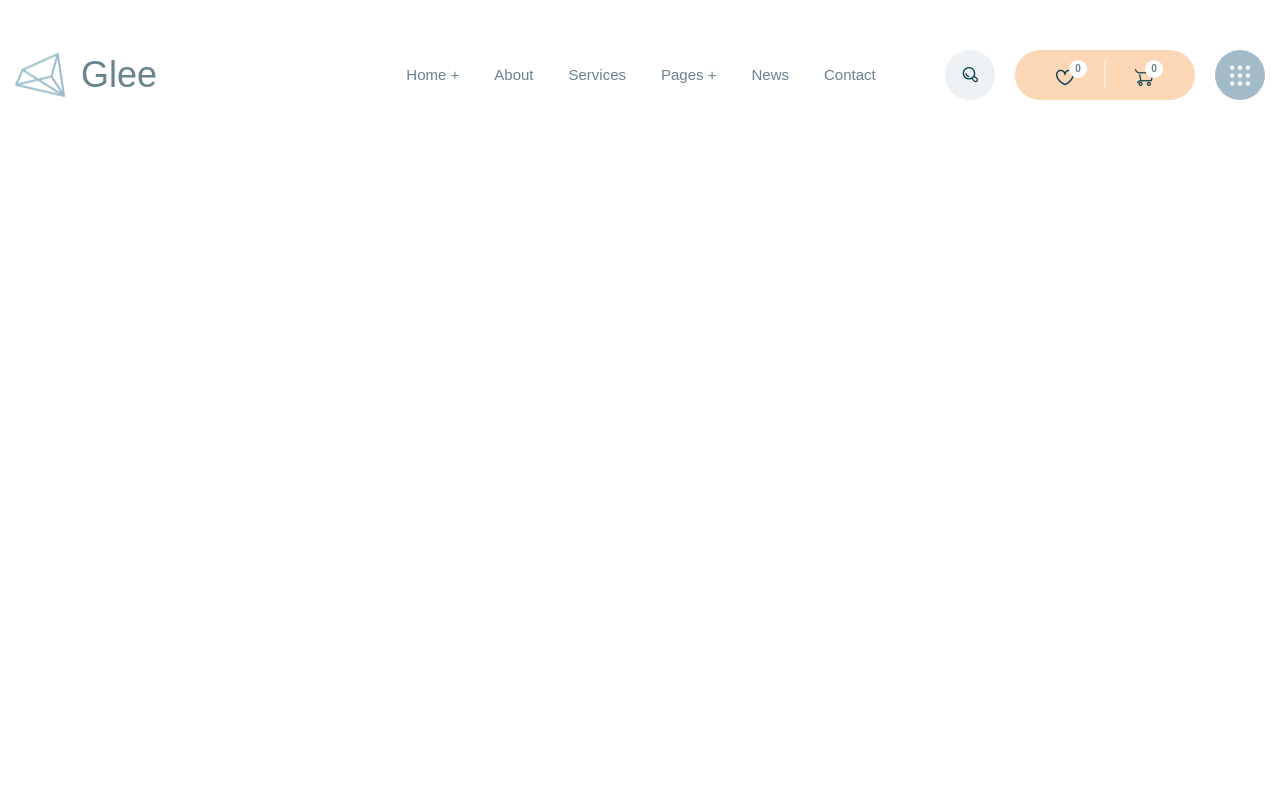
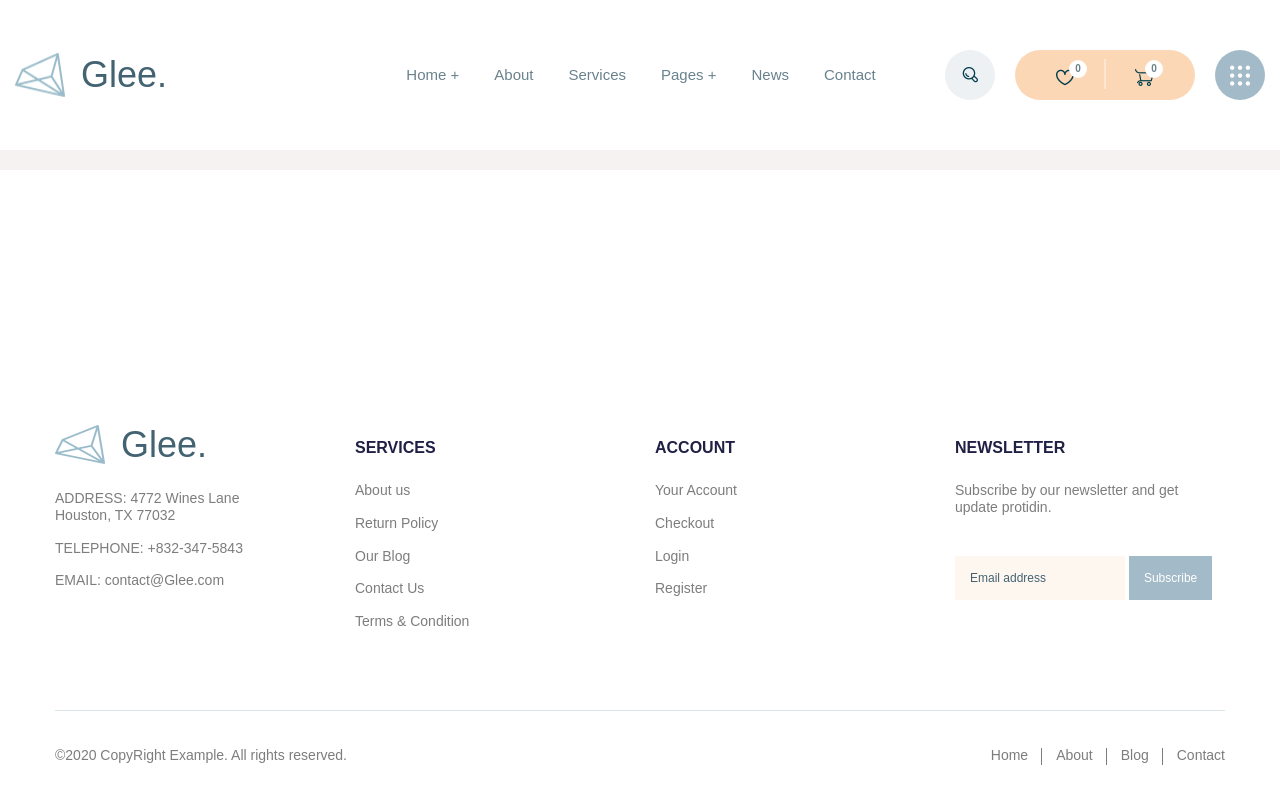
Before and after one commit to vi-notych/glee, a website: page app/index.html in a window 1280 px wide. Drawn offline with nearby package versions, Linux system fonts and the light colour scheme; files that its build step writes are made by us from their sources; files whose address does not match are found by name.

Commit message:
сделал footer

```diff
--- a/app/index.html
+++ b/app/index.html
@@ -11,11 +11,11 @@
 <body>
 
   <header class="header">
-    <div class="container-big">
+    <div class="container container--lg">
       <div class="header__inner">
         <a class="header__logo" href="#">
-          <img src="images/logo.png" alt="#">
-          <span>Glee</span>
+          <img src="images/logo.png" alt="logo">
+          <span>Glee.</span>
         </a>
         <nav class="header__nav">
           <ul class="header__list">
@@ -43,7 +43,6 @@
           <a class="header__search" href="#">
             <img src="images/icon/search.png" alt="search icon">
           </a>
-          <div class="header__wrapper">
           <a class="header__heart" href="#">
             <img src="images/icon/heart.png" alt="heart icon">
             <span>0</span>
@@ -52,15 +51,101 @@
             <img src="images/icon/cart.png" alt="cart icon">
             <span>0</span>
           </a>
-          </div>
           <a class="header__library " href="#">
             <img src="images/icon/library.png" alt="library icon">
           </a>
         </div>
       </div>
-
     </div>
   </header>
+
+
+  <main class="main">
+    <div class="main__block"></div>
+  </main>
+
+
+
+  <footer class="footer">
+    <div class="container">
+      <div class="footer__top">
+        <div class="footer__contact">
+          <a class="footer__logo" href="#">
+            <img src="images/logo.png" alt="logo">
+            <span>Glee.</span>
+          </a>
+          <a class="footer__address" href="#">ADDRESS: 4772 Wines Lane Houston, TX 77032</a>
+          <a class="footer__phone" href="tel:+8323475843">TELEPHONE: +832-347-5843</a>
+          <a class="footer__email" href="mailto:contact@Glee.com">EMAIL: contact@Glee.com</a>
+        </div>
+        <div class="footer__services">
+          <h6 class="footer__title">Services</h6>
+          <ul class="footer__list">
+            <li class="footer__item">
+              <a class="footer__link" href="#">About us</a>
+            </li>
+            <li class="footer__item">
+              <a class="footer__link" href="#">Return Policy</a>
+            </li>
+            <li class="footer__item">
+              <a class="footer__link" href="#">Our Blog</a>
+            </li>
+            <li class="footer__item">
+              <a class="footer__link" href="#">Contact Us</a>
+            </li>
+            <li class="footer__item">
+              <a class="footer__link" href="#">Terms & Condition</a>
+            </li>
+          </ul>
+        </div>
+        <div class="footer__account">
+          <h6 class="footer__title">Account</h6>
+          <ul class="footer__list">
+            <li class="footer__item">
+              <a class="footer__link" href="#">Your Account</a>
+            </li>
+            <li class="footer__item">
+              <a class="footer__link" href="#">Checkout</a>
+            </li>
+            <li class="footer__item">
+              <a class="footer__link" href="#">Login</a>
+            </li>
+            <li class="footer__item">
+              <a class="footer__link" href="#">Register</a>
+            </li>
+          </ul>
+        </div>
+        <div class="footer__form">
+          <h6 class="footer__title">newsletter</h6>
+          <p>Subscribe by our newsletter and get update protidin.</p>
+          <form class="footer__form" action="#">
+            <input class="footer__input" type="email" placeholder="Email address" required>
+            <button class="footer__button" type="submit">Subscribe</button>
+          </form>
+        </div>
+      </div>
+      <div class="footer__bottom">
+        <p>©2020 CopyRight Example. All rights reserved.</p>
+        <ul class="footer__nav">
+          <li class="footer__menu">
+            <a class="footer__link" href="#">Home</a>
+          </li>
+          <li class="footer__menu">
+            <a class="footer__link" href="#">About</a>
+          </li>
+          <li class="footer__menu">
+            <a class="footer__link" href="#">Blog</a>
+          </li>
+          <li class="footer__menu">
+            <a class="footer__link" href="#">Contact</a>
+          </li>
+        </ul>
+      </div>
+    </div>
+  </footer>
+
+
+
 
   <script src="js/main.min.js"></script>
 </body>
--- a/app/scss/_global.scss
+++ b/app/scss/_global.scss
@@ -1,20 +1,20 @@
+html,
+body {
+  height: 100%;
+}
+
 body {
   background-color: #fff;
-  @extend %Rubik;
-  font-size: 12px;
+  @extend %DMSans;
+  font-size: 16px;
   line-height: 1.2;
+  color: #7d7d7d;
+  display: flex;
+  flex-direction: column;
 }
 
-.container-big {
-  max-width: 1800px;
-  margin: 0 auto;
-  padding: 0 15px;
-}
-
-.container-small {
-  max-width: 1200px;
-  margin: 0 auto;
-  padding: 0 15px;
+.main {
+  flex-grow: 1;
 }
 
 .container {
--- a/app/scss/_reset.scss
+++ b/app/scss/_reset.scss
@@ -9,8 +9,8 @@ html {
   box-sizing: border-box;
 }
 
-ul[class],
-ol[class] {
+ul,
+ol {
   padding: 0;
 }
 
@@ -22,8 +22,8 @@ h4,
 h5,
 h6,
 p,
-ul[class],
-ol[class],
+ul,
+ol,
 li,
 figure,
 figcaption,
@@ -33,7 +33,7 @@ dd {
   margin: 0;
 }
 
-ul[class] {
+ul {
   list-style: none;
 }
 
@@ -51,4 +51,5 @@ select {
 
 a {
   text-decoration: none;
+  color: inherit;
 }
--- a/app/scss/style.scss
+++ b/app/scss/style.scss
@@ -11,13 +11,14 @@
     justify-content: space-between;
     align-items: center;
     @extend %Rubik;
+    color: #436372;
   }
 
   &__logo {
     display: flex;
-    padding-right: 180px;
+    padding-right: 170px;
     font-size: 36px;
-    color: #69828e;
+    color: #436372;
   }
 
   &__logo span {
@@ -28,8 +29,8 @@
     display: flex;
   }
 
-  &__item+.header__item {
-    margin-left: 35px;
+  &__item:not(:last-child) {
+    margin-right: 35px;
   }
 
   &__link {
@@ -74,10 +75,6 @@
 
   &__library:hover {
     background-color: #869ca8;
-  }
-
-  &__wrapper {
-    display: flex;
   }
 
   &__cart,
@@ -152,6 +149,142 @@
 
 }
 
+.main__block {
+  height: 20px;
+  background-color: #f7f2f2;
+}
+
+.footer {
+  font-size: 14px;
+
+  &__top {
+    padding: 80px 0;
+    display: flex;
+  }
+
+  &__logo {
+    display: flex;
+    flex-direction: row;
+    align-items: center;
+    font-size: 36px;
+    color: #436372;
+    margin-bottom: 24px;
+  }
+
+  &__logo span {
+    margin-left: 15px;
+  }
+
+  &__contact {
+    display: flex;
+    flex-direction: column;
+  }
+
+  &__contact,
+  &__services,
+  &__account {
+    width: 200px;
+    margin-right: 100px;
+  }
+
+  &__form {
+    width: 270px;
+  }
+
+  &__title {
+    font-size: 16px;
+    color: #1f2044;
+    text-transform: uppercase;
+    margin: 15px 0 25px;
+  }
+
+  &__address,
+  &__phone {
+    margin-bottom: 16px;
+  }
+
+  &__item:not(:last-child) {
+    margin-bottom: 16px;
+  }
+
+  &__link,
+  &__contact,
+  & p {
+    @extend %Rubik;
+  }
+
+  &__link {
+    transition: color 0.3s;
+  }
+
+  &__link:hover {
+    color: #1f2044;
+  }
+
+  &__input {
+    background-color: #fef7f0;
+    color: #6e8c9a;
+    max-width: 170px;
+    font-size: 12px;
+    font-weight: 200;
+    width: 100%;
+    border: none;
+    padding: 15px;
+    margin-top: 40px;
+
+    &::placeholder {
+      color: #436372;
+    }
+  }
+
+  &__button {
+    border: none;
+    background-color: #a3bbc8;
+    font-size: 12px;
+    font-weight: 200;
+    color: #fff;
+    padding: 15px;
+    cursor: pointer;
+    transition: ackground-color 0.3s;
+  }
+
+  &__button:hover {
+    background-color: #869ca8;
+  }
+
+  &__bottom {
+    height: 90px;
+    display: flex;
+    justify-content: space-between;
+    align-items: center;
+    border-top: 1px solid #dae4e9;
+  }
+
+  &__nav {
+    display: flex;
+  }
+
+  &__menu {
+    position: relative;
+  }
+
+  &__menu+.footer__menu {
+    margin-left: 28px;
+  }
+
+  &__menu:not(:last-child)::before {
+    content: "";
+    height: 17px;
+    width: 1px;
+    background-color: #7d7d7d;
+    position: absolute;
+    right: -14px;
+    top: 1px;
+  }
+
+
+}
+
 
 
 
```
Lines whose indentation alone changed are shown as unchanged.
